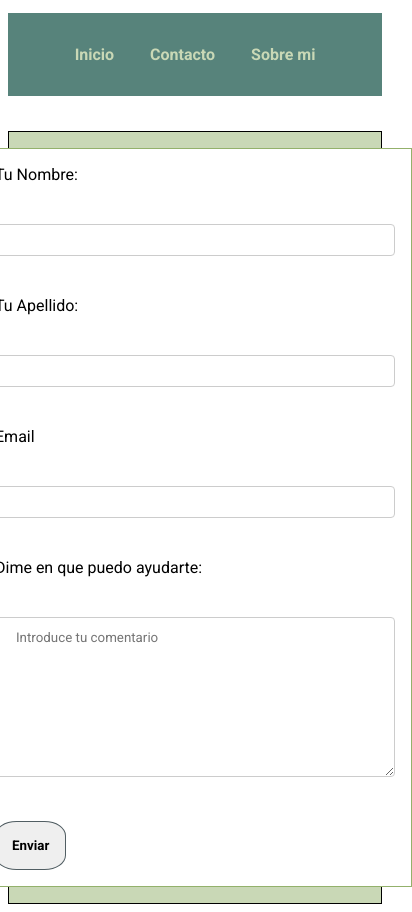
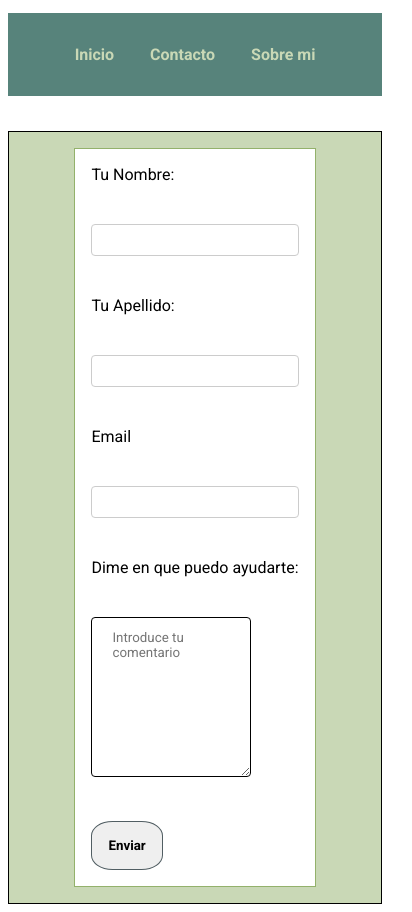
Before and after one commit to JoelGhub/jfontllora, a plain HTML site: page contacto.html in a window 390 px wide. Shown: the part 94-1006 px from the top of the page, 412 px wide, since content can reach past the window. Drawn offline with nearby package versions, Linux system fonts and the light colour scheme.

Commit message:
Update contacto.css

```diff
--- a/contacto.css
+++ b/contacto.css
@@ -70,3 +70,16 @@ textarea{
   border-radius: 4px;
   box-sizing: border-box;
 }
+
+
+@media (max-width: 490px) {
+
+    textarea{
+        max-width: 10rem;
+        min-width: 10rem;
+        min-height: 10rem;
+        max-height: 10rem;
+        border:1px solid black;
+    }
+
+}
```
